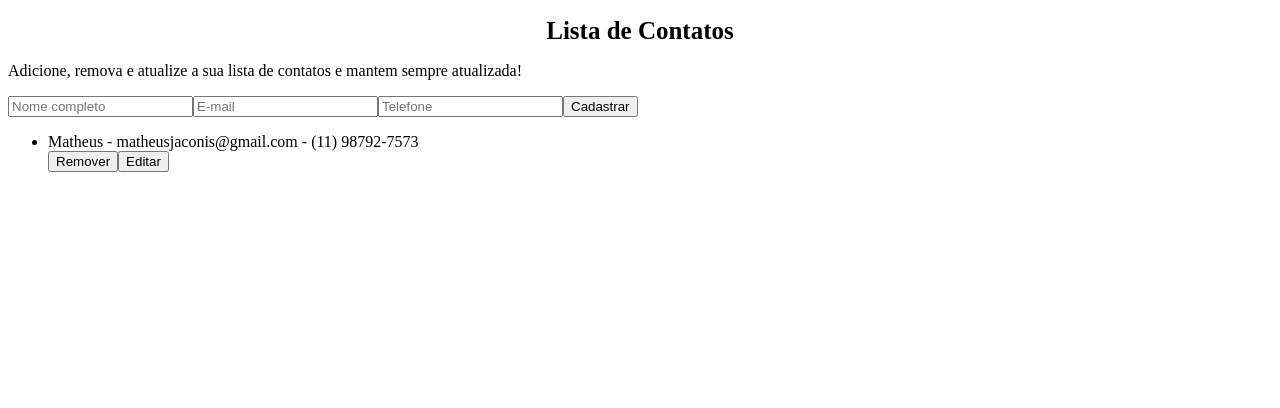
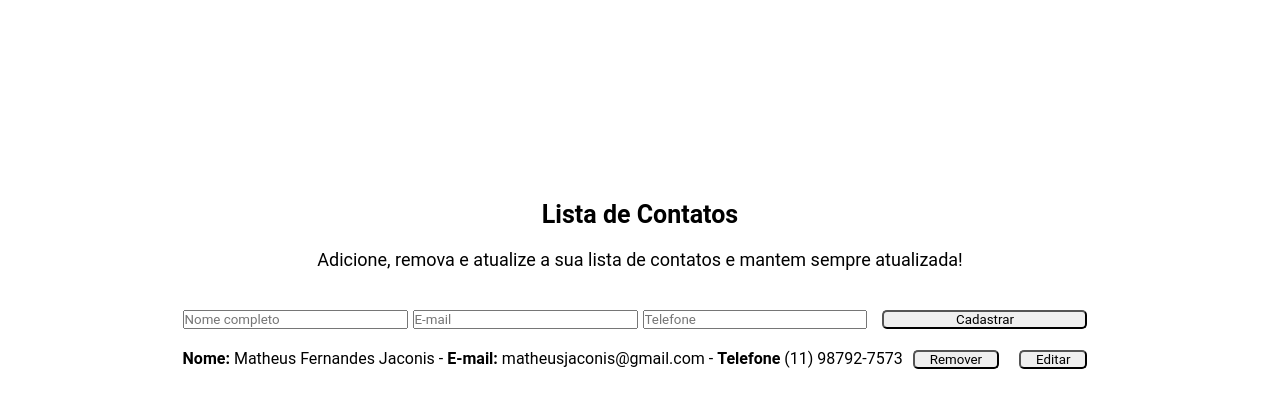
Before and after one commit to mfjaconis/lista_de_contatos_react, a React (Vite) app: page / in a window 1280 px wide. Shown: the top 408 px of the page. Built offline with nearby package versions, Linux system fonts and the light colour scheme.

Commit message:
inicio de estilização do projeto e validação do campo nome completo

```diff
--- a/src/App.tsx
+++ b/src/App.tsx
@@ -3,12 +3,16 @@ import { Provider } from "react-redux";
 import ContactFormManager from "./components/ContactFormManager";
 import Header from "./components/Header";
 import store from "./store";
+import EstiloGlobal, { Container } from "./styles";
 
 function App() {
 	return (
 		<Provider store={store}>
-			<Header />
-			<ContactFormManager />
+			<EstiloGlobal />
+			<Container>
+				<Header />
+				<ContactFormManager />
+			</Container>
 		</Provider>
 	);
 }
--- a/src/Masks/masks.ts
+++ b/src/Masks/masks.ts
@@ -1,15 +1,12 @@
 export const normalizePhoneNumber = (value: string): string => {
-
 	const cleaned = value.replace(/\D/g, "");
 
-    if(cleaned.length > 11){
-        return value.slice(0, -1)
+	if (cleaned.length > 11) {
+		return value.slice(0, -1);
 	}
 
 	if (cleaned.length <= 10) {
 		return cleaned.replace(/(\d{2})(\d{4})(\d{4})/, "($1) $2-$3");
 	}
-    else{
 	return cleaned.replace(/(\d{2})(\d{5})(\d{4})/, "($1) $2-$3");
-    }
 };
--- a/src/components/ContactFormManager/index.tsx
+++ b/src/components/ContactFormManager/index.tsx
@@ -4,8 +4,8 @@ import { useDispatch, useSelector } from "react-redux";
 import type ContactClass from "../../models/Contacts";
 import type { RootReducer } from "../../store";
 import { edit, register, remove } from "../../store/reducers/contacts";
-import { normalizePhoneNumber } from './../../Masks/masks';
-
+import { normalizePhoneNumber } from "./../../Masks/masks";
+import { Buttton, Form, List, Main, Span } from "./styles";
 
 function ContactFormManager() {
 	const { itens } = useSelector((state: RootReducer) => state.contact);
@@ -14,24 +14,30 @@ function ContactFormManager() {
 	const [name, setName] = useState("");
 	const [email, setEmail] = useState("");
 	const [telephone, setTelephone] = useState("");
-	const [error, setError] = useState("");
-	const [editingContact, setEditingContact] = useState<ContactClass | null>(null);
+	const [editingContact, setEditingContact] = useState<ContactClass | null>(
+		null,
+	);
 
 	const registerContact = (e: React.FormEvent) => {
 		e.preventDefault();
 
 		if (telephone.length < 14 || telephone.length > 15) {
-			setError("Telefone inválido! Deve ter 10 ou 11 dígitos.");
+			alert("Telefone inválido! Deve ter 10 ou 11 dígitos.");
 			return;
-		  }
+		}
 
-		  if (editingContact) {
+		const nameParts = name.trim().split(" ");
+		if (nameParts.length < 2) {
+			alert("Por favor, insira pelo menos um sobrenome.");
+			return;
+		}
+
+		if (editingContact) {
 			dispatch(edit({ ...editingContact, name, email, telephone }));
 		} else {
 			dispatch(register({ name, email, telephone }));
 		}
 
-		setError("");
 		setName("");
 		setEmail("");
 		setTelephone("");
@@ -41,13 +47,9 @@ function ContactFormManager() {
 	const handleTelephoneChange = (e: React.ChangeEvent<HTMLInputElement>) => {
 		const formattedPhone = normalizePhoneNumber(e.target.value);
 		setTelephone(formattedPhone);
+	};
 
-		if (formattedPhone.length >= 14 && formattedPhone.length <= 15) {
-		  setError("");
-		}
-	  };
-
-	  const handleEdit = (contact: ContactClass) => {
+	const handleEdit = (contact: ContactClass) => {
 		setName(contact.name);
 		setEmail(contact.email);
 		setTelephone(contact.telephone);
@@ -56,8 +58,8 @@ function ContactFormManager() {
 
 	return (
 		<>
-			<main>
-				<form onSubmit={registerContact}>
+			<Main>
+				<Form onSubmit={registerContact}>
 					<input
 						type="text"
 						placeholder="Nome completo"
@@ -79,22 +81,27 @@ function ContactFormManager() {
 						onChange={handleTelephoneChange}
 						required
 					/>
-					{error && <div style={{ color: "red" }}>{error}</div>}
-					<button type="submit">{editingContact ? "Salvar alterações" : "Cadastrar"}</button>
-				</form>
+					<Buttton type="submit">
+						{editingContact ? "Salvar alterações" : "Cadastrar"}
+					</Buttton>
+				</Form>
 
-				<ul>
+				<List>
 					{itens.map((c) => (
 						<>
 							<li key={c.name}>
-								{c.name} - {c.email} - {c.telephone}
+								<Span>Nome: </Span>
+								{c.name} - <Span>E-mail: </Span> {c.email} -{" "}
+								<Span>Telefone</Span> {c.telephone}
+								<Buttton onClick={() => dispatch(remove(c.id))}>
+									Remover
+								</Buttton>
+								<Buttton onClick={() => handleEdit(c)}>Editar</Buttton>
 							</li>
-							<button onClick={() => dispatch(remove(c.id))}>Remover</button>
-							<button onClick={() => handleEdit(c)}>Editar</button>
 						</>
 					))}
-				</ul>
-			</main>
+				</List>
+			</Main>
 		</>
 	);
 }
--- /dev/null
+++ b/src/components/ContactFormManager/styles.ts
@@ -0,0 +1,28 @@
+import styled from "styled-components";
+
+export const Main = styled.main`
+
+`;
+
+export const Form = styled.form`
+    display: grid;
+    grid-template-columns: 1fr 1fr 1fr 1fr;
+    gap: 5px;
+    margin: 20px 0;
+`;
+
+export const Span = styled.span`
+    font-weight: bold;
+`;
+
+export const List = styled.ul`
+    display: flex;
+    justify-content: space-around;
+`;
+
+export const Buttton = styled.button`
+    border-radius: 5px;
+    margin: 0 10px;
+    padding: 0 15px;
+    cursor: pointer;
+`;
--- a/src/components/Header/index.tsx
+++ b/src/components/Header/index.tsx
@@ -1,13 +1,13 @@
-import { Title } from "./styles";
+import { SubTitle, Title } from "./styles";
 
 function Header() {
 	return (
 		<>
 			<Title>Lista de Contatos</Title>
-			<p>
+			<SubTitle>
 				Adicione, remova e atualize a sua lista de contatos e mantem sempre
 				atualizada!
-			</p>
+			</SubTitle>
 		</>
 	);
 }
--- a/src/components/Header/styles.ts
+++ b/src/components/Header/styles.ts
@@ -7,4 +7,5 @@ export const Title = styled.h1`
 
 export const SubTitle = styled.p`
     font-size: 18px;
+    margin: 20px 0;
 `;
--- a/src/store/reducers/contacts.ts
+++ b/src/store/reducers/contacts.ts
@@ -10,7 +10,7 @@ const initialState: ContactsStates = {
 	itens: [
 		{
 			id: 1,
-			name: "Matheus",
+			name: "Matheus Fernandes Jaconis",
 			email: "matheusjaconis@gmail.com",
 			telephone: "(11) 98792-7573",
 		},
--- /dev/null
+++ b/src/styles/index.ts
@@ -0,0 +1,22 @@
+import styled, { createGlobalStyle } from "styled-components";
+
+const EstiloGlobal = createGlobalStyle`
+  * {
+    margin: 0;
+    padding: 0;
+    box-sizing: border-box;
+    font-family: Roboto, sans-serif;
+    list-style: none;
+  }
+`;
+
+export const Container = styled.div`
+    padding-top: 200px ;
+    display: flex;
+    flex-direction: column;
+    align-items: center;
+    width: 1024px;
+    margin: 0 auto;
+`;
+
+export default EstiloGlobal;
```
Lines whose indentation alone changed are shown as unchanged.
